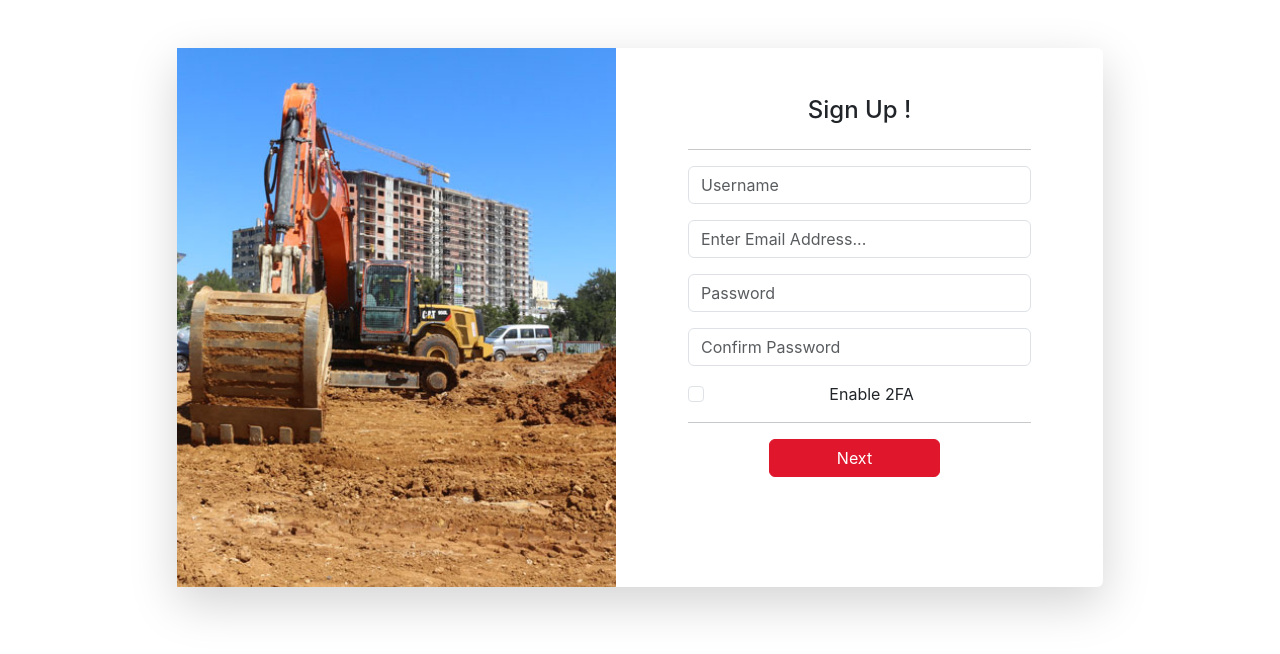
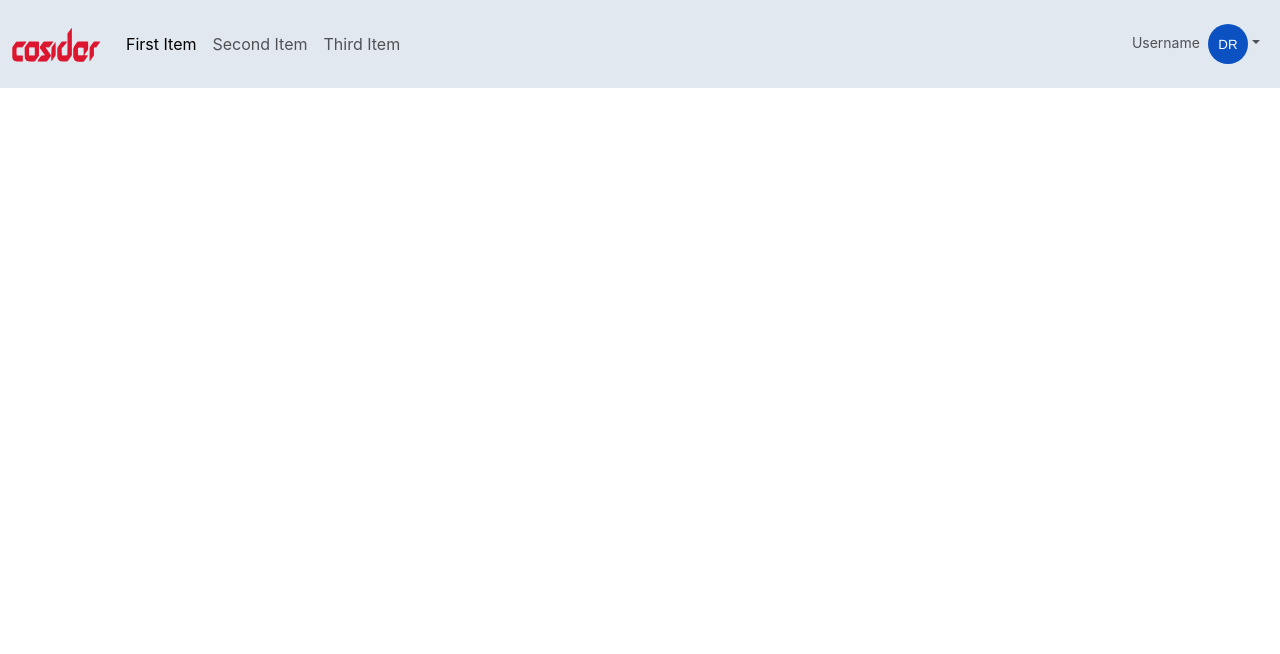
Before and after one commit to DjennaouiRaouf/react_application, a React (Create React App) app: page / in a window 1280 px wide. Shown: the top 654 px of the page. Built offline with nearby package versions, Linux system fonts and the light colour scheme.

Commit message:
Initial commit

```diff
--- a/public/index.html
+++ b/public/index.html
@@ -28,7 +28,7 @@
   <link rel="stylesheet" href="https://cdn.jsdelivr.net/npm/bootstrap@5.3.1/dist/css/bootstrap.min.css">
   <link rel="stylesheet" href="https://cdnjs.cloudflare.com/ajax/libs/font-awesome/4.7.0/css/font-awesome.min.css">
   <link rel="stylesheet" href="https://cdnjs.cloudflare.com/ajax/libs/ionicons/2.0.1/css/ionicons.min.css">
-
+  <link rel="stylesheet" href="https://use.fontawesome.com/releases/v5.12.0/css/all.css">
 </head>
 <body>
 <noscript>You need to enable JavaScript to run this app.</noscript>
--- a/src/App.tsx
+++ b/src/App.tsx
@@ -18,7 +18,7 @@ function App() {
     return (
     <div className="App">
 
-        <SignUpForm/>
+        <NavigationBar/>
 
 
     </div>
--- a/src/components/base/NavigationBar/NavigationBar.tsx
+++ b/src/components/base/NavigationBar/NavigationBar.tsx
@@ -11,12 +11,12 @@ const NavigationBar: React.FC = () => {
     return(
         <nav
         className="navbar navbar-expand-md py-3"
-            style={{ background: "#ecf1f4" }}
+        style={{ background: "#e2e8f0" }}
     >
-          <div className="container">
+        <div className="container-fluid">
             <a className="navbar-brand d-flex align-items-center" href="#">
       <span>
-        <img src={logo} width="130px" height="30px" />
+        <img width={90} height={39} src={logo} />
       </span>
             </a>
             <button
@@ -28,7 +28,7 @@ const NavigationBar: React.FC = () => {
                 <span className="navbar-toggler-icon" />
             </button>
             <div id="navcol-1" className="collapse navbar-collapse">
-              <ul className="navbar-nav me-auto">
+                <ul className="navbar-nav">
                     <li className="nav-item">
                         <a className="nav-link active" href="#">
                             First Item
@@ -40,47 +40,45 @@ const NavigationBar: React.FC = () => {
                         </a>
                     </li>
                     <li className="nav-item">
-                  <a
-                      className="nav-link"
-                      href="#"
-                      style={{ color: "rgba(0, 0, 0, 0.65)" }}
-                  >
+                        <a className="nav-link" href="#">
                             Third Item
                         </a>
                     </li>
                 </ul>
                 <ul className="navbar-nav ms-auto">
-                  <li className="nav-item dropdown">
+                    <li className="nav-item dropdown no-arrow">
+                        <div className="nav-item dropdown no-arrow">
                             <a
-                          className="dropdown-toggle nav-link mb-auto"
+                                className="dropdown-toggle nav-link"
                                 aria-expanded="false"
                                 data-bs-toggle="dropdown"
                                 href="#"
-                          style={{ color: "rgba(0,0,0,0.65)" }}
                             >
-                          <Avatar name="Djennaoui raouf" size="50" round={true} src={""} />
+              <span className="d-none d-lg-inline me-2 text-gray-600 small">
+                Username
+              </span>
+                                <Avatar name="Djennaoui raouf" size="40" round={true} src={""} />
+
                             </a>
-                      <div
-                          className="dropdown-menu dropdown-menu shadow dropdown-menu-end animated--grow-in"
-                          style={{ background: "#ecf1f4" }}
-                      >
-                          <a
-                              className="dropdown-item"
-                              href="#"
-                              style={{ color: "rgba(0,0,0,0.65)" }}
-                          >
-                              <i className="icon ion-ios-gear" style={{ marginRight: 5 }} />
-                              Settings
+                            <div className="dropdown-menu shadow dropdown-menu-end animated--grow-in">
+                                <a className="dropdown-item" href="#">
+                                    <i className="fas fa-user fa-sm fa-fw me-2 text-gray-400" />
+                                    &nbsp;Profile
+                                </a>
+                                <a className="dropdown-item" href="#">
+                                    <i className="fas fa-cogs fa-sm fa-fw me-2 text-gray-400" />
+                                    &nbsp;Settings
+                                </a>
+                                <a className="dropdown-item" href="#">
+                                    <i className="fas fa-list fa-sm fa-fw me-2 text-gray-400" />
+                                    &nbsp;Activity log
                                 </a>
                                 <div className="dropdown-divider" />
-                          <a
-                              className="dropdown-item"
-                              href="#"
-                              style={{ color: "rgba(0,0,0,0.65)" }}
-                          >
-                              <i className="icon ion-log-out" style={{ marginRight: 5 }} />
-                              Logout
+                                <a className="dropdown-item" href="#">
+                                    <i className="fas fa-sign-out-alt fa-sm fa-fw me-2 text-gray-400" />
+                                    &nbsp;Logout
                                 </a>
+                            </div>
                         </div>
                     </li>
                 </ul>
```
Also changed, not shown: src/components/base/NavigationBar/logo.png. Lines whose indentation alone changed are shown as unchanged.
